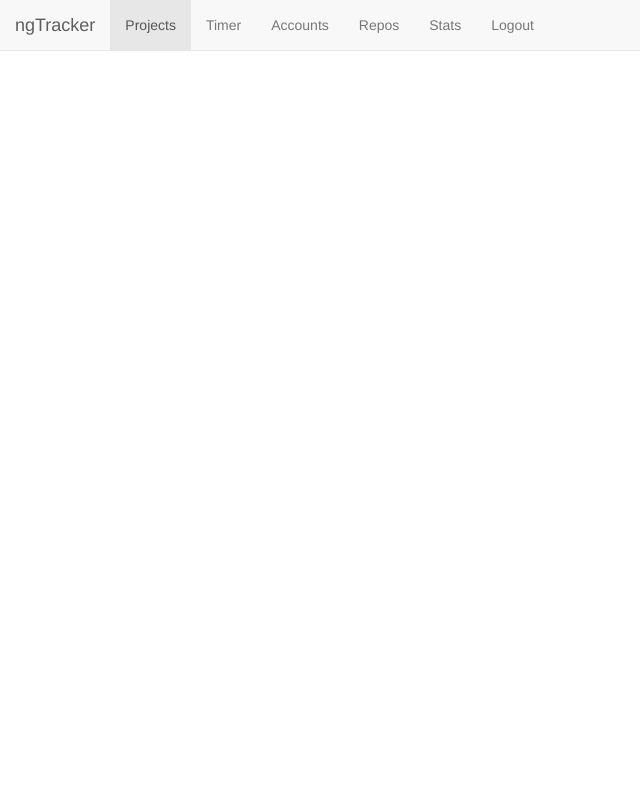
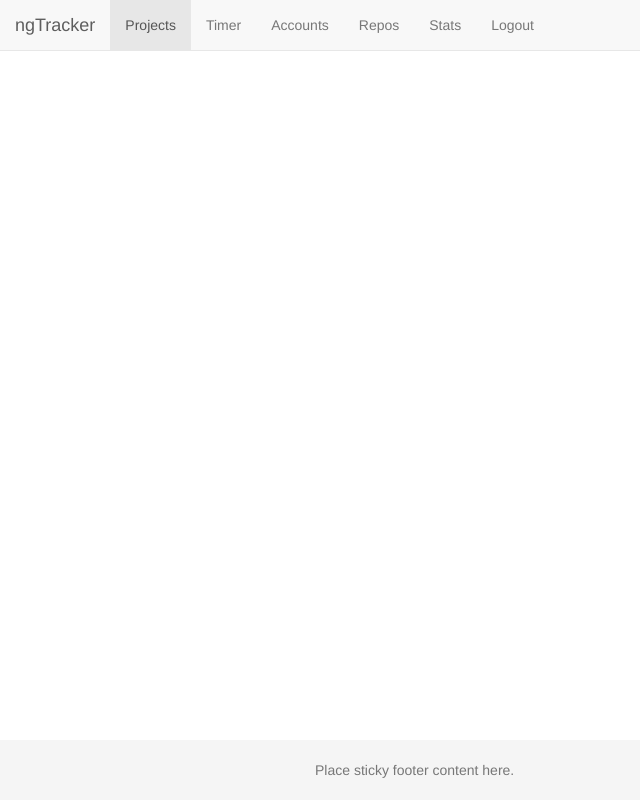
Before and after one commit to bhubr/ng-time-tracker, a website built with webpack: page public/index.html in a window 1280 px wide. Shown: the whole page, without its empty margins (0-640 px from the left). Built offline with nearby package versions, Linux system fonts and the light colour scheme.

Commit message:
Add sticky footer

```diff
--- a/public/css/style.css
+++ b/public/css/style.css
@@ -5,3 +5,37 @@
 .main {
   margin-top: 70px;
 }
+
+/* From https://getbootstrap.com/examples/sticky-footer/sticky-footer.css */
+/* Sticky footer styles
+-------------------------------------------------- */
+html {
+  position: relative;
+  min-height: 100%;
+}
+body {
+  /* Margin bottom by footer height */
+  margin-bottom: 60px;
+}
+.footer {
+  position: absolute;
+  bottom: 0;
+  width: 100%;
+  /* Set the fixed height of the footer here */
+  height: 60px;
+  background-color: #f5f5f5;
+}
+
+
+/* Custom page CSS
+-------------------------------------------------- */
+/* Not required for template or sticky footer method. */
+
+.container {
+  width: auto;
+  max-width: 680px;
+  padding: 0 15px;
+}
+.container .text-muted {
+  margin: 20px 0;
+}
--- a/public/index.html
+++ b/public/index.html
@@ -50,6 +50,12 @@
       <div ng-view></div>
     </div>
 
+    <footer class="footer">
+      <div class="container">
+        <p class="text-muted">Place sticky footer content here.</p>
+      </div>
+    </footer>
+
     <script src="/socket.io/socket.io.js"></script>
     <script src="/js/vendor/showdown.min.js"></script>
     <script src="https://code.jquery.com/jquery-2.1.1.min.js"></script>
```
